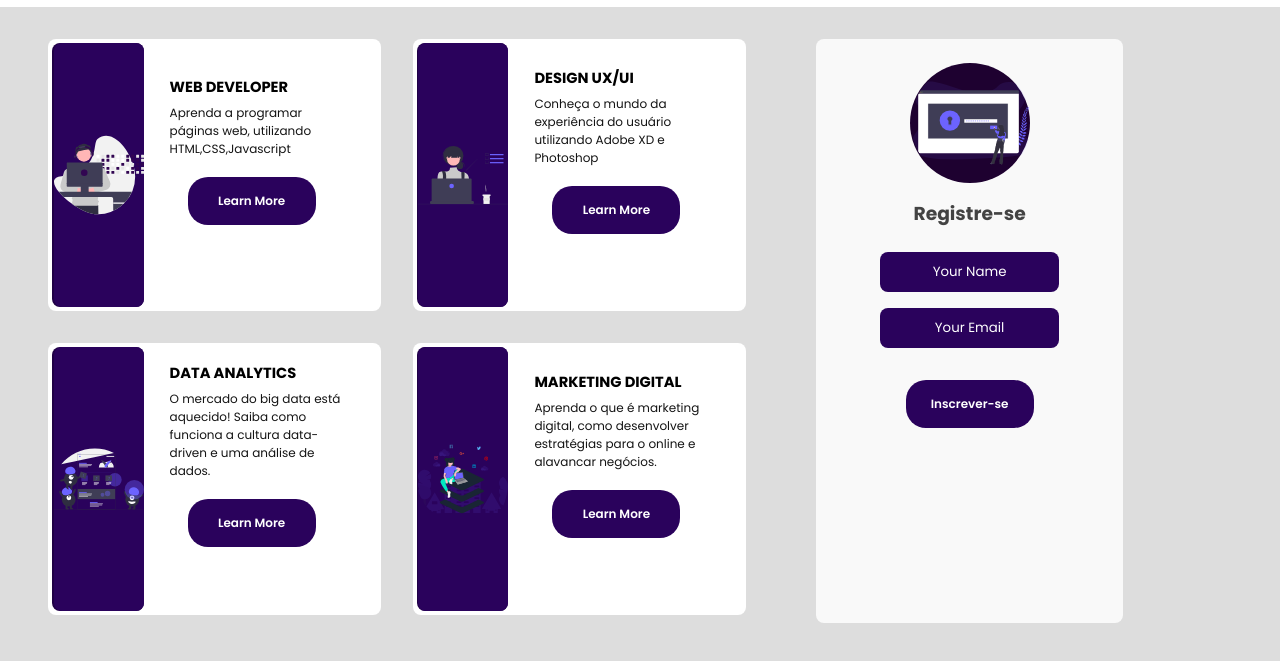
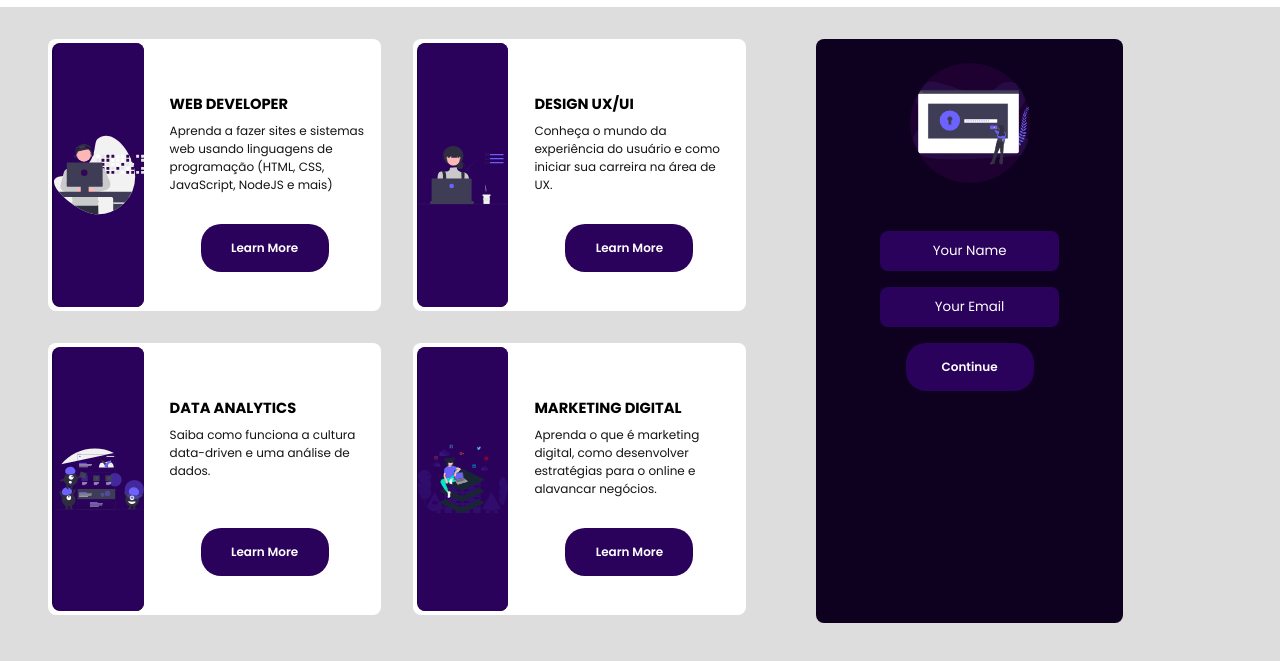
Before and after one commit to Lucascollins/Landing-Page, a plain HTML site: page landing page/index.html in a window 1280 px wide. Shown: the part 121-782 px from the top of the page. Drawn offline with Linux system fonts and the light colour scheme.

Commit message:
Add files via upload

```diff
--- a/landing page/css/green.css
+++ b/landing page/css/green.css
@@ -104,8 +104,8 @@ section {
     display: flex;
     flex-direction: column;
     padding: 0.5rem;
-    max-width: 200px;
-    height: 25vh;
+    max-width: 100vw;
+    height: 100%;
     margin-left: 0.5rem;
     justify-content: center;
 }
@@ -116,9 +116,19 @@ h4 {
     font-size: 11pt;
 }
 
+.container4 {
+    width: 15vw;
+    background-color: rgb(30, 1, 48);
+    height: 40vh;
+    padding: 0;
+    margin: 0;
+}
+
 .text {
+    width: 200px;
+    height: 80px;
     margin-top: 0.4rem;
-    margin-bottom: 0.2rem;
+    margin-bottom: 0.4rem;
     font-size: 12px;
     margin-left: 10px;
     color: rgb(20, 20, 20);
@@ -198,11 +208,16 @@ form {
     align-items: center;
     margin-bottom: 1rem;
     border-radius: 8px;
-    background-color: rgba(255, 255, 255, 0.829);
+    background-color: rgb(14, 1, 31);
+}
+
+.input-field {
+    margin-top: 1rem;
 }
 
 .imagens {
     margin-top: 1.5rem;
+    margin-bottom: 2rem;
     width: 120px;
     background-color: rgb(30, 1, 48);
     border-radius: 50%;
@@ -216,15 +231,8 @@ form {
     height: 100%;
 }
 
-h3 {
-    margin-top: 1rem;
-    color: #434343;
-    margin-bottom: 1.5rem;
-}
-
 input {
     text-align: center;
-    margin-bottom: 1rem;
     width: 14vw;
     height: 5vh;
     border: 0;
@@ -240,8 +248,3 @@ input:focus {
     border: 0;
     outline: none;
 }
-
-select {
-    text-align: center;
-    width: 14vw;
-}
--- a/landing page/index.html
+++ b/landing page/index.html
@@ -36,10 +36,11 @@
                     <h4>
                         WEB DEVELOPER
                     </h4>
-                    <p class="text">Aprenda a programar páginas web, utilizando HTML,CSS,Javascript</p>
+                    <p class="text">Aprenda a fazer sites e sistemas web usando linguagens de programação (HTML, CSS, JavaScript, NodeJS e mais)</p>
                     <div class="buttom">
                         <button type="submit">Learn More</button>
                     </div>
+
                 </div>
             </section>
             <section>
@@ -50,7 +51,9 @@
                     <h4>
                         DESIGN UX/UI
                     </h4>
-                    <p class="text">Conheça o mundo da experiência do usuário utilizando Adobe XD e Photoshop</p>
+                    <p class="text">Conheça o mundo da experiência do usuário e como iniciar sua carreira na área de UX.
+
+                    </p>
                     <div class="buttom">
                         <button type="submit">Learn More</button>
                     </div>
@@ -64,7 +67,7 @@
                     <h4>
                         DATA ANALYTICS
                     </h4>
-                    <p class="text">O mercado do big data está aquecido! Saiba como funciona a cultura data-driven e uma análise de dados.</p>
+                    <p class="text"> Saiba como funciona a cultura data-driven e uma análise de dados.</p>
                     <div class="buttom">
                         <button type="submit">Learn More</button>
                     </div>
@@ -78,7 +81,7 @@
                     <h4>
                         MARKETING DIGITAL
                     </h4>
-                    <p class="text">Aprenda o que é marketing digital, como desenvolver estratégias para o online e alavancar negócios.</p>
+                    <p class="text">Aprenda o que é marketing digital, como desenvolver estratégias para o online e alavancar negócios. </p>
                     <div class="buttom">
                         <button type="submit">Learn More</button>
                     </div>
@@ -89,17 +92,16 @@
             <div class="imagens">
                 <img src="/assets/undraw_authentication_fsn5.svg" alt="">
             </div>
-            <h3>Registre-se</h3>
-            <div input-field>
+            <div class="input-field">
                 <input type="text" name="name" id="name" placeholder="Your Name">
                 <div class="underline"></div>
             </div>
-            <div input-field>
+            <div class="input-field">
                 <input type="email" name="email" id="email" placeholder="Your Email">
                 <div class="underline"></div>
             </div>
 
-            <button type="submit">Inscrever-se</button>
+            <button type="submit">Continue</button>
 
 
         </form>
```
